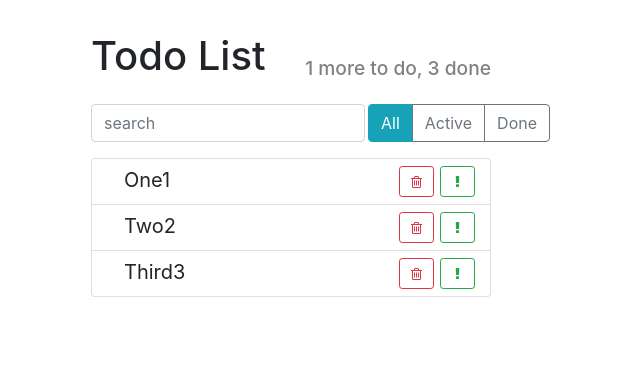
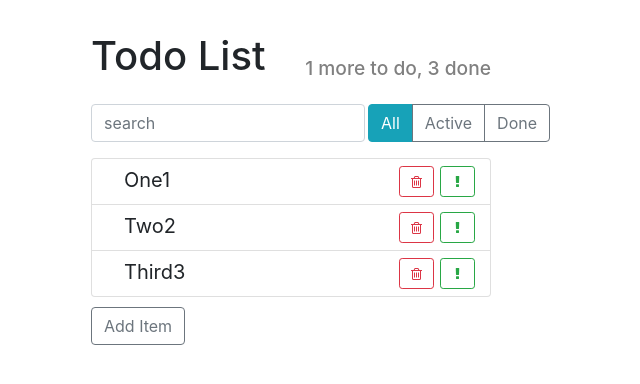
Before and after one commit to katfastovets/todo-react, a React (Create React App) app in the folder todo/: page / in a window 1280 px wide. Shown: the top 384 px of the page, without its empty margins (349-989 px from the left). Built offline with nearby package versions, Linux system fonts and the light colour scheme.

Commit message:
add and delete items

```diff
--- /dev/null
+++ b/todo/src/components/AddItemForm/AddItemForm.css
@@ -0,0 +1,3 @@
+.addItemForm {
+	margin-top: 10px;
+}
--- /dev/null
+++ b/todo/src/components/AddItemForm/AddItemForm.js
@@ -0,0 +1,21 @@
+import React, {Component} from 'react';
+
+import './AddItemForm.css';
+
+export default class AddItemForm extends Component {
+
+	render() {
+		const {onAdding} = this.props;
+
+		return (
+			<div className="addItemForm">
+				<button
+					className="btn btn-outline-secondary"
+					onClick={() => onAdding('new ololo')}
+				>
+					Add Item
+				</button>
+			</div>
+		);
+	}
+}
--- /dev/null
+++ b/todo/src/components/AddItemForm/index.js
@@ -0,0 +1,3 @@
+import AddItemForm from './AddItemForm';
+
+export default AddItemForm;
--- a/todo/src/components/App/App.js
+++ b/todo/src/components/App/App.js
@@ -4,6 +4,7 @@ import AppHeader from '../AppHeader';
 import SearchPanel from '../SearchPanel';
 import TodoList from '../TodoList';
 import ItemStatusFilter from '../ItemStatusFilter';
+import AddItemForm from '../AddItemForm';
 
 import './App.css';
 
@@ -12,6 +13,8 @@ export default class App extends Component {
 
 	constructor() {
 		super();
+
+		this.maxId = 100;
 
 		this.state = {
 			todoData: [
@@ -26,9 +29,37 @@ export default class App extends Component {
 	deleteItem = (id) => {
 		this.setState(({todoData}) => {
 			const idx = todoData.findIndex((el) => el.id === id);
-			console.log(idx);
+
+			const newArray = [
+			...todoData.slice(0, idx),
+			...todoData.slice(idx + 1) ]
+
+			return {
+				todoData: newArray
+			}
 		})
 	};
+
+	addItem = (text) => {
+		console.log('click on add btn');
+		const newItem = {
+			label: text,
+			id: this.maxId++
+		}
+
+		this.setState(({todoData}) => {
+			// const newList = todoData.slice();
+			// newList.push(newItem);
+
+			const newList = [
+				...todoData,
+				newItem
+			]
+			return {
+				todoData: newList
+			}
+		})
+	}
 
 	render() {
 		return (
@@ -40,7 +71,11 @@ export default class App extends Component {
 				</div>
 				<TodoList
 					todos={this.state.todoData}
-					onDeleted={this.deleteItem} />
+					onDeleted={this.deleteItem}
+				/>
+				<AddItemForm
+					onAdding={this.addItem}
+				/>
 			</div>
 		);
 	}
--- a/todo/src/components/TodoList/TodoList.js
+++ b/todo/src/components/TodoList/TodoList.js
@@ -12,7 +12,8 @@ const TodoList = ({todos, onDeleted}) => {
             <li key={id} className='list-group-item'>
             	<TodoListItem
             		{ ... itemProps}
-            		onDeleted={() => onDeleted(id)} />
+            		onDeleted={() => onDeleted(id)}
+                />
             </li>
 		)
 	})
```
